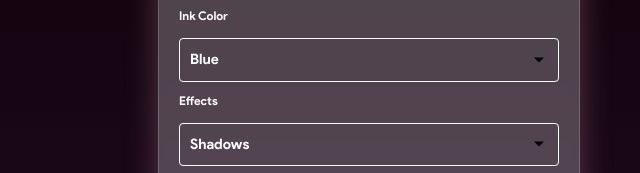
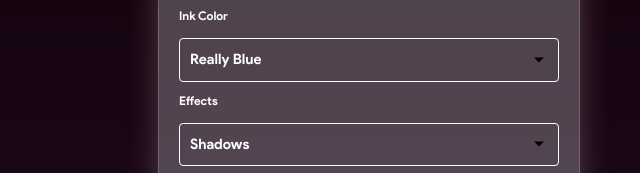
Before and after one commit to shrish-sharma-codes/tn-native-v4, a website with bundled scripts: page docs/index.html in a window 1280 px wide. Shown: the part 475-648 px from the top of the page, 640-1280 px from the left. Built offline with nearby package versions, Linux system fonts and the light colour scheme; a web font is replaced by a local one.

Commit message:
New Ink Colour Names

```diff
--- a/docs/index.html
+++ b/docs/index.html
@@ -246,9 +246,9 @@
                   <div>
                     <label class="block" for="ink-color">Ink Color</label>
                     <select id="ink-color">
-                      <option default value="#000f55">Blue</option>
-                      <option value="black">Black</option>
-                      <option value="#ba3807">Red</option>
+                      <option default value="#000f55">Really Blue</option>
+                      <option value="black">Pitch Black</option>
+                      <option value="#ba3807">Just Red</option>
                     </select>
                   </div>
                   <div style="display: none;">
```
